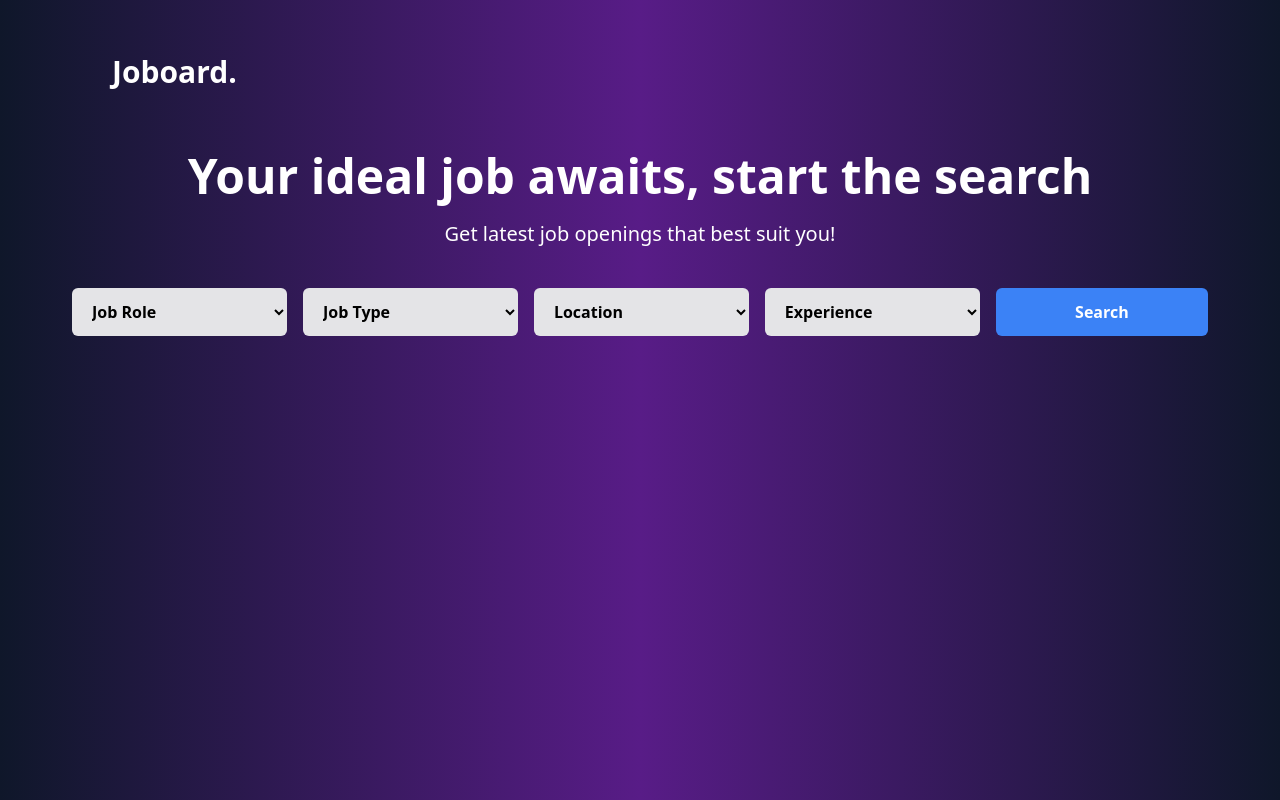
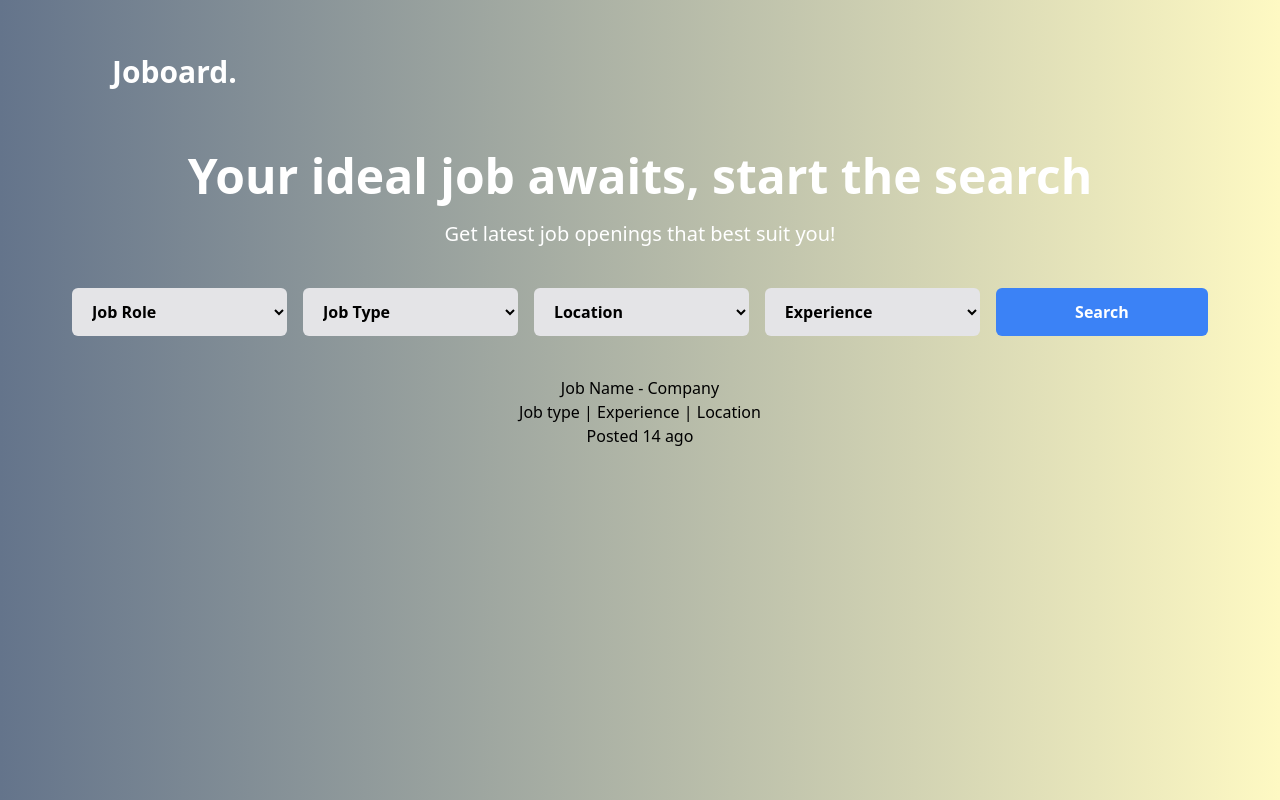
Before and after one commit to zowdk/joboard, a React (Vite) app: page / in a window 1280 px wide. Built offline with nearby package versions, Linux system fonts and the light colour scheme.

Commit message:
setup job card

```diff
--- a/package.json
+++ b/package.json
@@ -11,6 +11,7 @@
     "preview": "vite preview"
   },
   "dependencies": {
+    "dayjs": "^1.11.10",
     "react": "^18.2.0",
     "react-dom": "^18.2.0"
   },
--- a/src/App.jsx
+++ b/src/App.jsx
@@ -6,6 +6,7 @@ import "./App.css";
 import Navbar from "./components/Navbar";
 import Header from "./components/Header";
 import SearchBar from "./components/SearchBar";
+import JobCard from "./components/JobCard";
 
 function App() {
   return (
@@ -13,6 +14,7 @@ function App() {
       <Navbar />
       <Header />
       <SearchBar />
+      <JobCard />
     </div>
   );
 }
--- a/src/components/JobCard/index.jsx
+++ b/src/components/JobCard/index.jsx
@@ -0,0 +1,28 @@
+import React from "react";
+import dayjs from "dayjs";
+
+function JobCard() {
+  const skills = ["Javascript", "React", "Nodejs"];
+  const date1 = dayjs(Date.now());
+  const diffInDays = date1.diff("2024-02-04", "day");
+  return (
+    <div>
+      <div>
+        <div>
+          <h1>Job Name - Company</h1>
+          <p>Job type | Experience | Location</p>
+          <div>
+            {skills.map((skill) => {
+              <p>{skill}</p>;
+            })}
+          </div>
+        </div>
+        <div>
+          <p>Posted {diffInDays} ago</p>
+        </div>
+      </div>
+    </div>
+  );
+}
+
+export default JobCard;
--- a/src/index.css
+++ b/src/index.css
@@ -6,9 +6,8 @@
   body {
     background: linear-gradient(
       to right,
-      rgb(15, 23, 42),
-      rgb(88, 28, 135),
-      rgb(15, 23, 42)
+      rgb(100, 116, 139),
+      rgb(254, 249, 195)
     );
   }
 }
```
Also changed, not shown: 1 other file (tests, documents, lock files or other folders).
